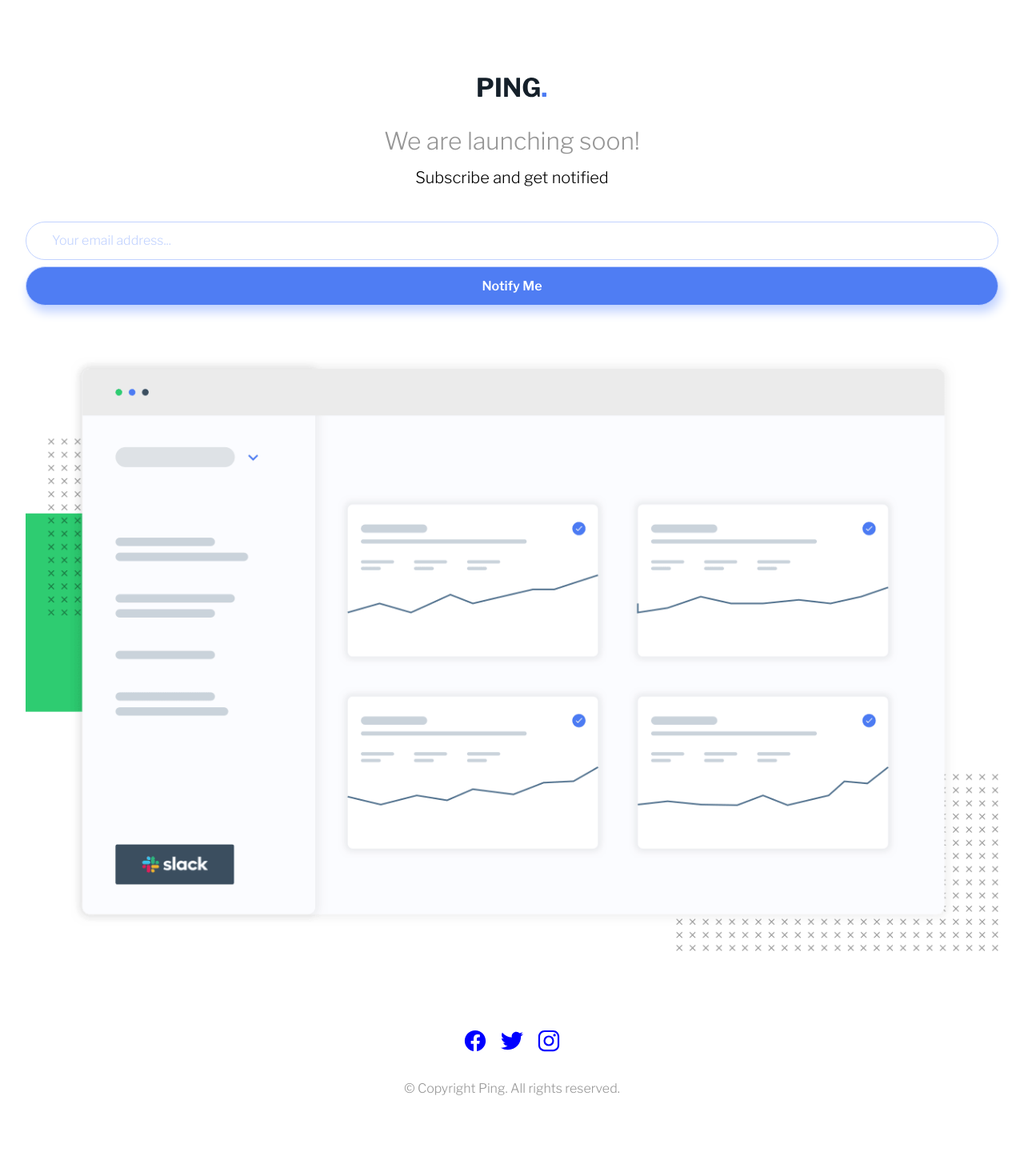
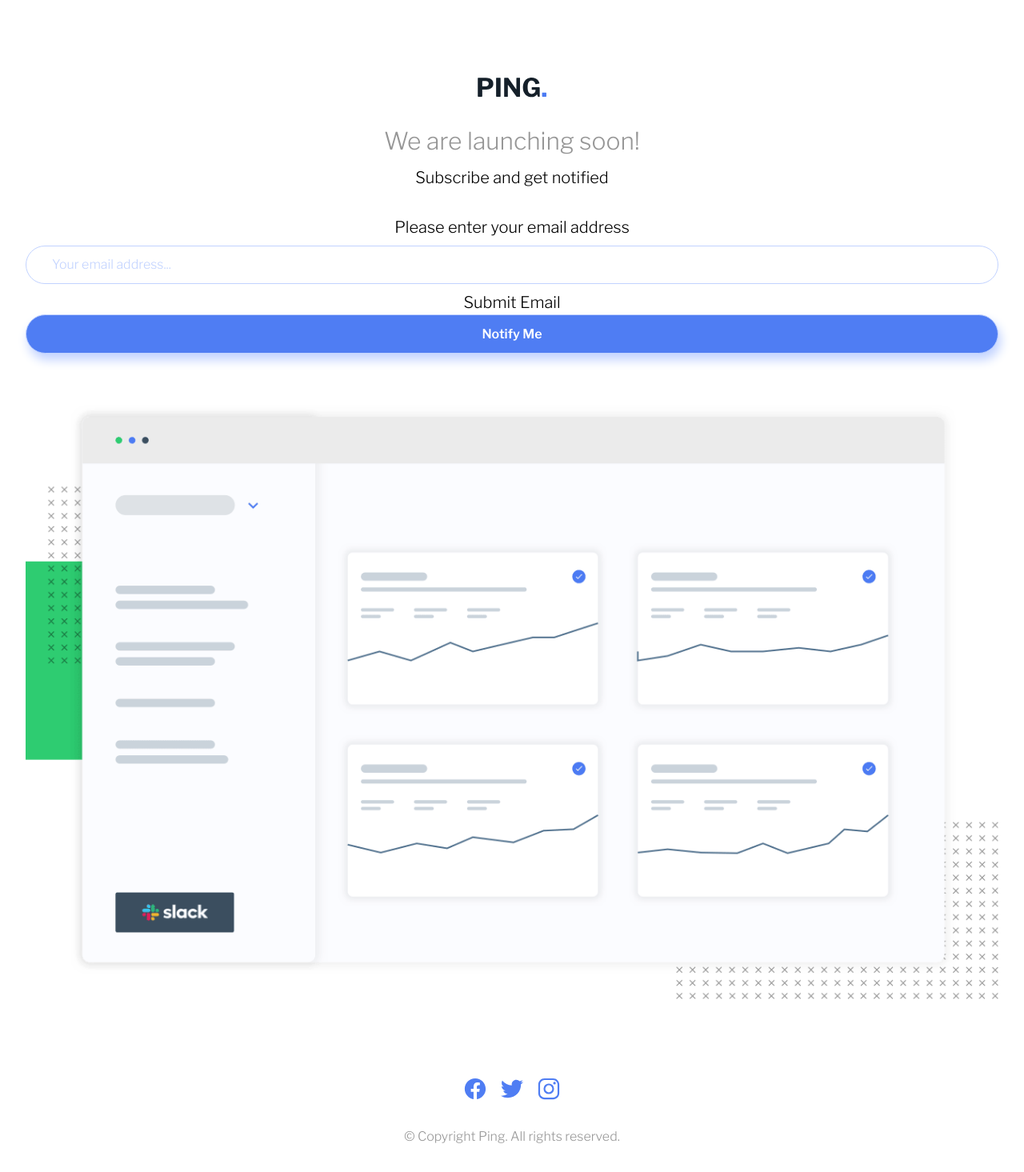
Before and after one commit to sclingan/ping-coming-soon-page, a React (Vite) app: page / in a window 1280 px wide. Shown: the whole page at 80% size. Before the commit the page ends 1405 px from the top, so only its background shows below. Built offline with nearby package versions, Linux system fonts and the light colour scheme.

Commit message:
Added form and anchors, fixing accessibility

```diff
--- a/src/App.css
+++ b/src/App.css
@@ -43,6 +43,8 @@ p, h1, h2, h3, h4, h5, h6 {
 
 /*
 TODO:
+   Add sr-only for accessibility
+   check all files for todo's
 */
 
 :Root {
@@ -126,9 +128,6 @@ nav {
   padding-bottom: 1rem;
 }
 
-a {
-}
-
 .ionicon {
   display: inline;
   /* border: 0.1rem solid var(--secondary-blue); */
@@ -136,8 +135,12 @@ a {
   margin: 0 0.5rem;
   height: 32px;
   width: 30px;
-  fill: blue;
+  fill: var(--primary-blue);
   fill-rule: nonzero;
+}
+
+.ionicon:hover {
+  transform: scale(1.3);
 }
 
 .footer-copy {
--- a/src/App.tsx
+++ b/src/App.tsx
@@ -3,6 +3,10 @@ import Footer from './footer'
 import logo from '../public/images/logo.svg'
 import preview from '../public/images/illustration-dashboard.png'
 import './App.css'
+
+
+// TODO:
+    // check accessibilty for form
 
 function App() {
 
@@ -14,10 +18,10 @@ function App() {
       <h2>We are launching soon!</h2>
       <p>Subscribe and get notified</p>
       <form>
-        <label></label>
-        <input type='email' placeholder='Your email address...'></input>
-        <label></label>
-        <button>Notify Me</button>
+        <label htmlFor='email'>Please enter your email address</label>
+        <input type='email' id='email' placeholder='Your email address...'></input>
+        <label htmlFor='submitEmail'>Submit Email</label>
+        <button id='submitEmail'>Notify Me</button>
       </form>
       <img src={preview} className='preview' alt='dashboard for Ping, showing graphs, checkmarks and page layout'></img>
       </main>
--- a/src/footer.tsx
+++ b/src/footer.tsx
@@ -1,18 +1,18 @@
+// TODO: make links accessible
 
 function Footer() {
 
     return (
       <footer>
        <nav>
-        {/* <a href=''><img src={facebook}  className="icon" alt=""></img></a> */}
-        <a href=''>
-          <svg xmlns="http://www.w3.org/2000/svg" className="ionicon" viewBox="0 0 512 512"><path d="M480 257.35c0-123.7-100.3-224-224-224s-224 100.3-224 224c0 111.8 81.9 204.47 189 221.29V322.12h-56.89v-64.77H221V208c0-56.13 33.45-87.16 84.61-87.16 24.51 0 50.15 4.38 50.15 4.38v55.13H327.5c-27.81 0-36.51 17.26-36.51 35v42h62.12l-9.92 64.77H291v156.54c107.1-16.81 189-109.48 189-221.31z" fill-rule="oddeven"/></svg>
+        <a href='https://www.facebook.com/' target='_blank'>
+          <svg xmlns="http://www.w3.org/2000/svg" className="ionicon"  viewBox="0 0 512 512"><path d="M480 257.35c0-123.7-100.3-224-224-224s-224 100.3-224 224c0 111.8 81.9 204.47 189 221.29V322.12h-56.89v-64.77H221V208c0-56.13 33.45-87.16 84.61-87.16 24.51 0 50.15 4.38 50.15 4.38v55.13H327.5c-27.81 0-36.51 17.26-36.51 35v42h62.12l-9.92 64.77H291v156.54c107.1-16.81 189-109.48 189-221.31z" fill-rule="oddeven"/></svg>
         </a>
-        <a href=''>
+        <a href='https://twitter.com/' target='_blank'>
           <svg xmlns="http://www.w3.org/2000/svg" className="ionicon" viewBox="0 0 512 512"><path d="M496 109.5a201.8 201.8 0 01-56.55 15.3 97.51 97.51 0 0043.33-53.6 197.74 197.74 0 01-62.56 23.5A99.14 99.14 0 00348.31 64c-54.42 0-98.46 43.4-98.46 96.9a93.21 93.21 0 002.54 22.1 280.7 280.7 0 01-203-101.3A95.69 95.69 0 0036 130.4c0 33.6 17.53 63.3 44 80.7A97.5 97.5 0 0135.22 199v1.2c0 47 34 86.1 79 95a100.76 100.76 0 01-25.94 3.4 94.38 94.38 0 01-18.51-1.8c12.51 38.5 48.92 66.5 92.05 67.3A199.59 199.59 0 0139.5 405.6a203 203 0 01-23.5-1.4A278.68 278.68 0 00166.74 448c181.36 0 280.44-147.7 280.44-275.8 0-4.2-.11-8.4-.31-12.5A198.48 198.48 0 00496 109.5z"/></svg>
         </a>
-        <a href=''>
-        <svg xmlns="http://www.w3.org/2000/svg" className="ionicon" viewBox="0 0 512 512"><path d="M349.33 69.33a93.62 93.62 0 0193.34 93.34v186.66a93.62 93.62 0 01-93.34 93.34H162.67a93.62 93.62 0 01-93.34-93.34V162.67a93.62 93.62 0 0193.34-93.34h186.66m0-37.33H162.67C90.8 32 32 90.8 32 162.67v186.66C32 421.2 90.8 480 162.67 480h186.66C421.2 480 480 421.2 480 349.33V162.67C480 90.8 421.2 32 349.33 32z"/><path d="M377.33 162.67a28 28 0 1128-28 27.94 27.94 0 01-28 28zM256 181.33A74.67 74.67 0 11181.33 256 74.75 74.75 0 01256 181.33m0-37.33a112 112 0 10112 112 112 112 0 00-112-112z"/></svg>
+        <a href='https://www.instagram.com/' target='_blank'>
+        <svg xmlns="http://www.w3.org/2000/svg" className="ionicon"   viewBox="0 0 512 512"><path d="M349.33 69.33a93.62 93.62 0 0193.34 93.34v186.66a93.62 93.62 0 01-93.34 93.34H162.67a93.62 93.62 0 01-93.34-93.34V162.67a93.62 93.62 0 0193.34-93.34h186.66m0-37.33H162.67C90.8 32 32 90.8 32 162.67v186.66C32 421.2 90.8 480 162.67 480h186.66C421.2 480 480 421.2 480 349.33V162.67C480 90.8 421.2 32 349.33 32z"/><path d="M377.33 162.67a28 28 0 1128-28 27.94 27.94 0 01-28 28zM256 181.33A74.67 74.67 0 11181.33 256 74.75 74.75 0 01256 181.33m0-37.33a112 112 0 10112 112 112 112 0 00-112-112z"/></svg>
         </a>
        </nav>
         <p className="footer-copy">&copy; Copyright Ping. All rights reserved.</p>
```
